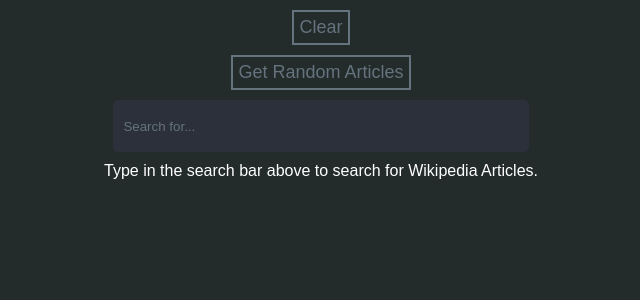
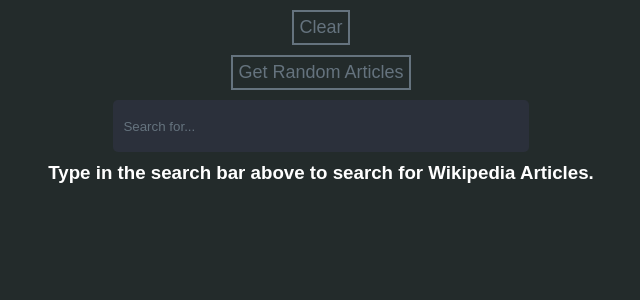
Before and after one commit to CrumrineCoder/wikipediaviewerreact, a React (Create React App) app: page / in a window 1280 px wide. Shown: the top 300 px of the page, without its empty margins (319-959 px from the left). Built offline with nearby package versions, Linux system fonts and the light colour scheme.

Commit message:
Minor fixes

```diff
--- a/src/App.css
+++ b/src/App.css
@@ -62,7 +62,7 @@ body {
   background: #ffffff;
 }
 
-.entry p{
+.entry h3{
   text-align: center;
   margin: 10px auto;
 }
--- a/src/App.js
+++ b/src/App.js
@@ -16,10 +16,10 @@ function APIDATA(props) {
     return props.magazine;
   }
   else if (props.query.length > 0 && props.magazine.length == 0) {
-    return <p> There are no results for this search query. </p>
+    return <h3> There are no results for this search query. </h3>
   }
   else {
-    return <p>Type in the search bar above to search for Wikipedia Articles.</p>
+    return <h3>Type in the search bar above to search for Wikipedia Articles.</h3>
   }
 }
 
```
